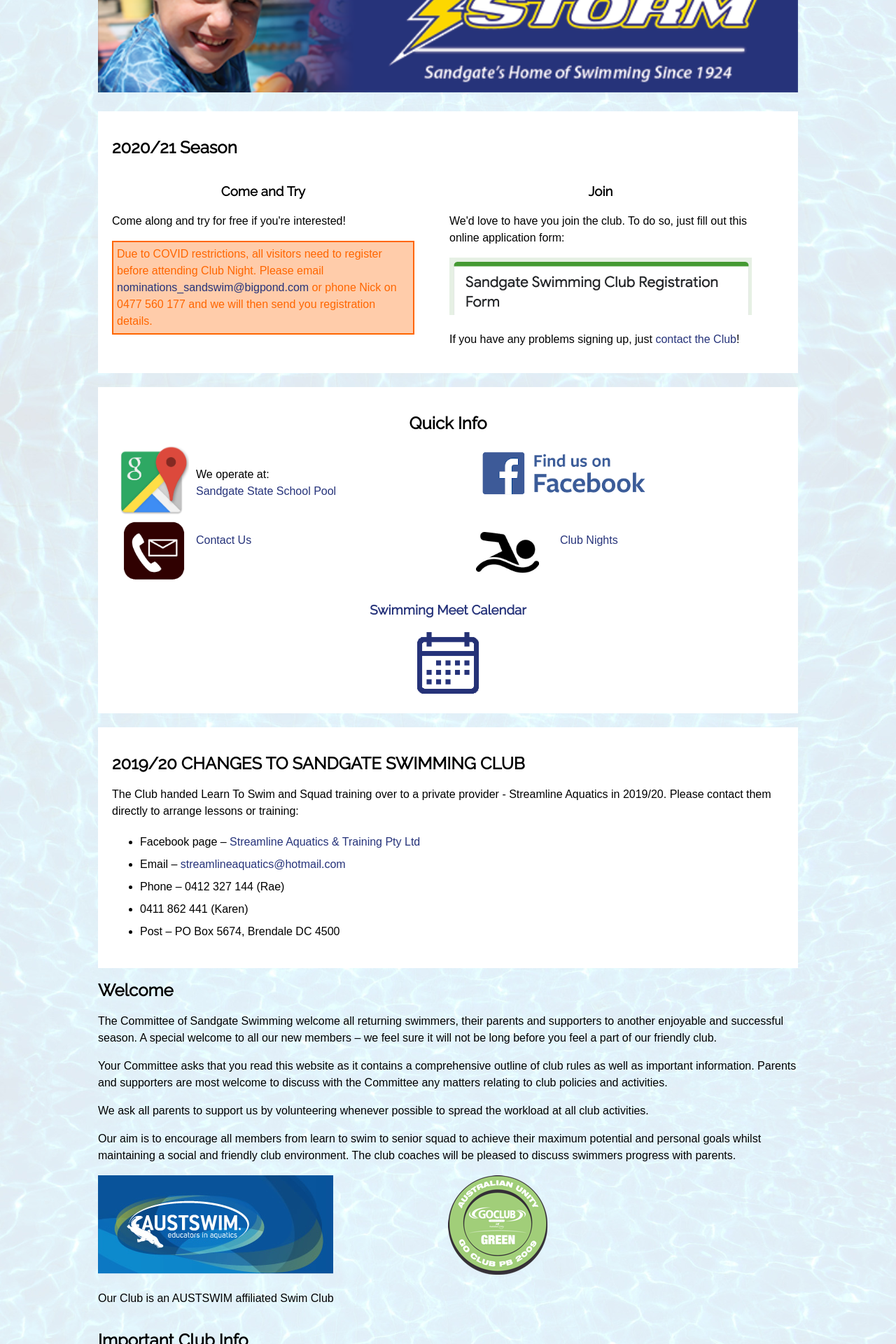
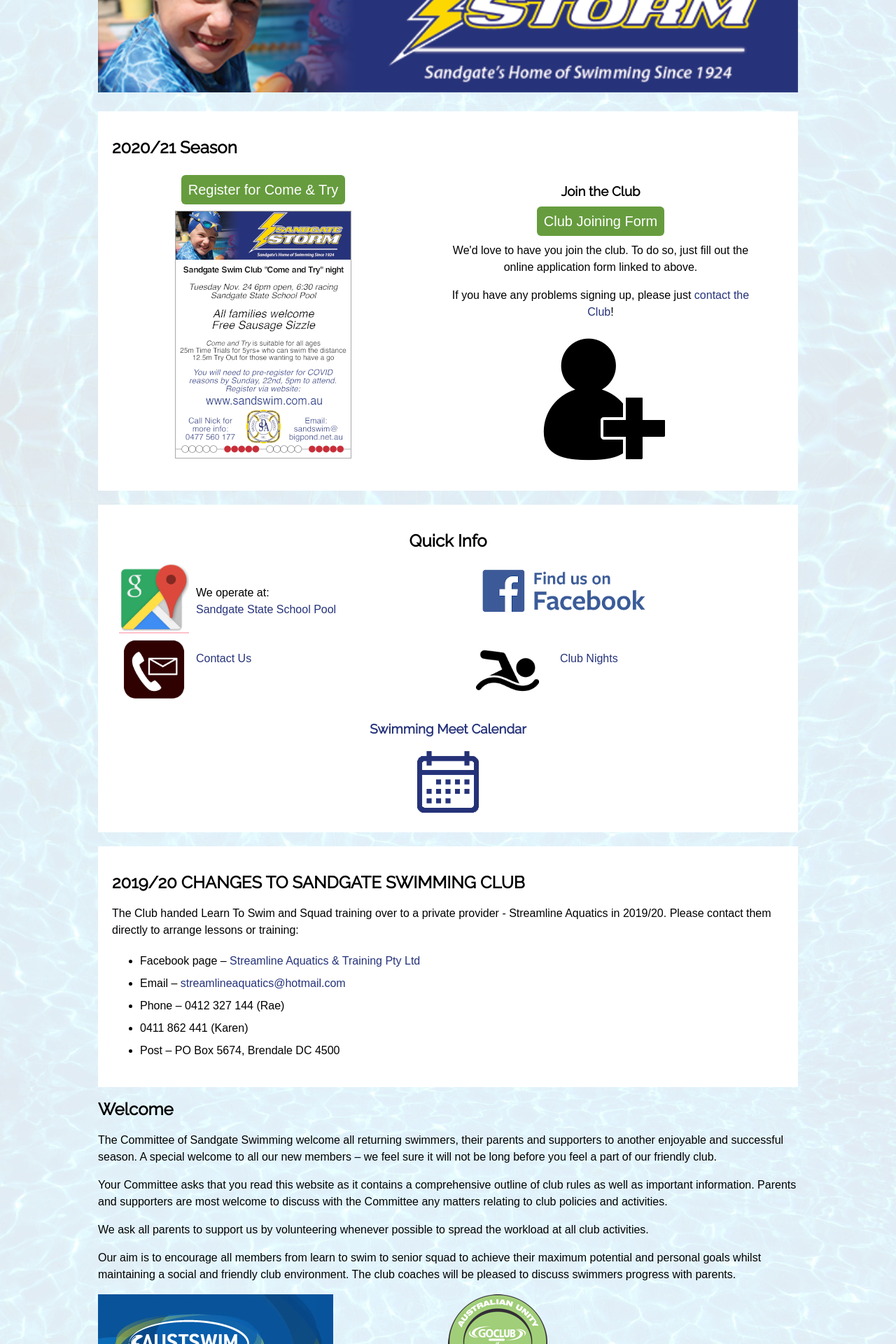
Before and after one commit to sandswim/website, a Jekyll site: the page built from pages/index.md, in a window 1280 px wide. Shown: the part 361-2281 px from the top of the page at 70% size. Built offline with Jekyll 4.4.1, drawn with Linux system fonts in a browser that asks for light colours.

Commit message:
C&T EventBright link, Club Joining Icon

```diff
--- a/pages/index.md
+++ b/pages/index.md
@@ -19,27 +19,58 @@ permalink: /
     <div class="notice">
         <h2>2020/21 Season</h2>
         <div style="display:grid; grid-template-columns: 45% 45%; grid-column-gap: 50px;">
-            <div>
-                <h3 style="text-align:center;">Come and Try</h3>
+            <div style="text-align:center;">
+                <style type="text/css">
+                    .form-link {
+                        background-color: rgb(102, 156, 62);
+                        padding: .5em;
+                        -moz-border-radius: 5px;
+                        -webkit-border-radius: 5px;
+                        border-radius: 6px;
+                        color: white;
+                        font-family: Arial, sans-serif;
+                        font-size: 20px;
+                        text-decoration: none;
+                        border: none;
+                    }
+                    .form-link:hover {
+                        border: none;
+                        background: rgb(226, 233, 221);
+                        box-shadow: 0px 0px 1px #777;
+                        text-decoration: underline;
+                        color:black;
+                    }
+                </style>
+                <p><a class="form-link" href="https://www.eventbrite.com.au/e/sandgate-storm-come-and-try-club-night-tickets-126512390967">Register for Come & Try</a></p>
+                <a href="files/flyers/flyer-A6-ComeTryNight.pdf">
+                    <img src="files/flyers/flyer-A6-ComeTryNight-thumb.png" alt="Come & See flyer" style="border: solid 1px darkgrey;" />
+                </a>
+                <!--
                 <p>Come along and try for free if you're interested!</p>
                 <p style="background-color:#FFCCAA; border: solid 2px #FF6600; padding:5px; color:#FF6600;">
                     Due to COVID restrictions, all visitors need to register before attending Club Night. Please email <a href="nominations_sandswim@bigpond.com">nominations_sandswim@bigpond.com</a> or phone Nick on 0477 560 177 and we will then send you registration details.
                 </p>
+                -->
             </div>
-            <div>
-                <h3 style="text-align:center;">Join</h3>
-                <p>We'd love to have you join the club. To do so, just fill out this online application form:</p>
-                <a href="https://forms.gle/pkLnS9wSp1HDmAfU6"><img src="/images/signup-form.png" alt="sing-up form image" style="width:100%" /></a>
-                <p>If you have any problems signing up, just <a href="/contact">contact the Club</a>!</p>
+            <div style="text-align:center;">
+                <h3>Join the Club</h3>
+                <a class="form-link" href="https://forms.gle/pkLnS9wSp1HDmAfU6">Club Joining Form</a>
+                <p>We'd love to have you join the club. To do so, just fill out the online application form linked to above.</p>
+                <p>If you have any problems signing up, please just <a href="/contact">contact the Club</a>!</p>
+                <img src="images/sign-up.png" alt="sign-up icon" />
             </div>
         </div>
     </div>
     <div class="notice" style="text-align:center;">
         <h2>Quick Info</h2>
+        <style>
+            #join {border-bottom: solid 2px pink;}
+            #join:hover {border-bottom: solid 2px darkred;}
+        </style>
         <div style="display:grid; grid-template-columns: 120px 400px 1fr; text-align:left;">
             <div style="font-size:smaller; text-align:center;">
                 <a href="https://goo.gl/maps/8g48JJ4xs3Wi1akH8">
-                    <img src="images/gmaps-icon.png" alt="Google Maps Icon" style="width:100px;" /><br />
+                    <img id="join" src="images/gmaps-icon.png" alt="Google Maps Icon" style="width:100px;" /><br />
                 </a>
             </div>
             <div style="align-self: center;">
```
Also changed, not shown: files/flyers/flyer-A6-ComeTryNight-thumb.png (added), images/sign-up.png (added), 2 other files.
